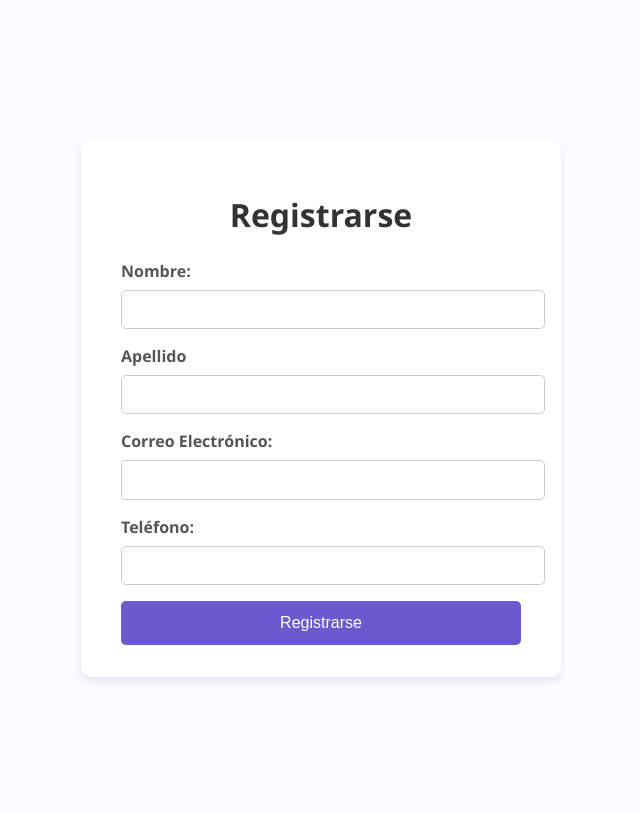
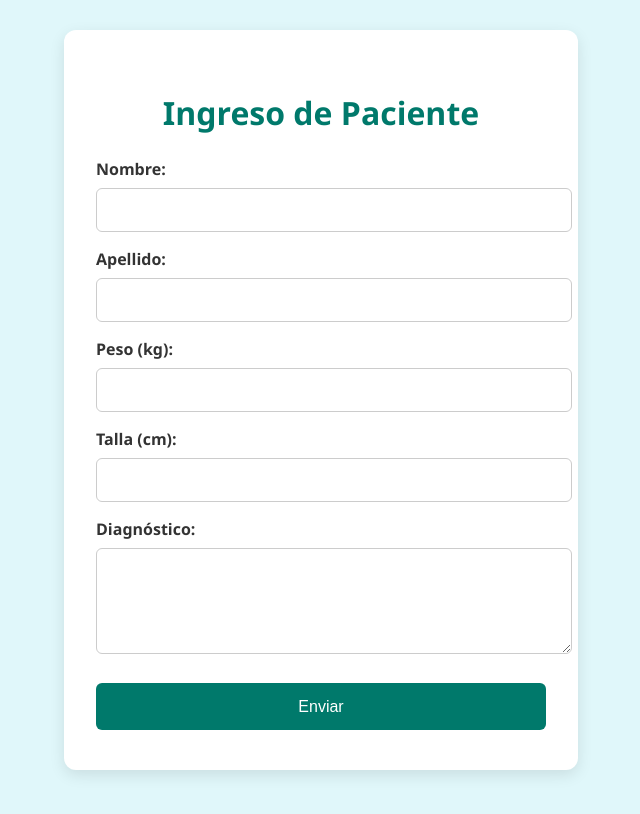
Before and after one commit to impesantez/ExamenParcial, a plain HTML site: page index.html in a window 1280 px wide. Shown: the whole page, without its empty margins (319-959 px from the left). Drawn offline with Linux system fonts and the light colour scheme.

Commit message:
cambios al formulario para que esté de acuerdo a los requerimientos acordados en clase y modificación al init.sql para que sean los mismos campos del formulario

```diff
--- a/index.html
+++ b/index.html
@@ -1,91 +1,100 @@
 <!DOCTYPE html>
-<html lang="en">
+<html lang="es">
 <head>
   <meta charset="UTF-8">
-    <meta name="viewport" content="width=device-width, initial-scale=1.0">
-    <title>Landing Page</title>
+  <meta name="viewport" content="width=device-width, initial-scale=1">
+  <title>Formulario de Salud</title>
   <style>
     body {
       font-family: 'Segoe UI', sans-serif;
-            background: #8db1ff08;
+      background: #e0f7fa;
       display: flex;
       justify-content: center;
       align-items: center;
       height: 100vh;
+      margin: 0;
     }
 
     .form-container {
-            background: white;
-            padding: 2rem 2.5rem;
-            border-radius: 10px;
-            box-shadow: 0 4px 8px rgba(0, 0, 0, 0.1);
-            max-width: 400px;
+      background: #ffffff;
+      padding: 2.5rem 2rem;
+      border-radius: 12px;
+      box-shadow: 0 5px 15px rgba(0, 0, 0, 0.1);
+      max-width: 450px;
       width: 100%;
     }
 
     h1 {
       text-align: center;
+      color: #00796b;
       margin-bottom: 1.5rem;
-            color: #333;
     }
 
     label {
       display: block;
+      margin-top: 1rem;
       margin-bottom: 0.5rem;
       font-weight: bold;
-            color: #555
+      color: #333;
     }
 
-        input[type="text"],
-        input[type="email"],
-        input[type="tel"] {
+    input, textarea {
       width: 100%;
-            padding: 0.7rem;
-            margin-bottom: 1rem;
+      padding: 0.75rem;
       border: 1px solid #ccc;
-            border-radius: 5px;
-            transition: border-color 0.2s;
+      border-radius: 6px;
+      font-size: 1rem;
+      transition: border-color 0.2s ease-in-out;
     }
 
-        input:focus {
-            border-color: #6a5acd;
+    input:focus, textarea:focus {
+      border-color: #26a69a;
       outline: none;
     }
 
-        input[type="submit"] {
+    textarea {
+      resize: vertical;
+      min-height: 80px;
+    }
+
+    button {
+      margin-top: 1.5rem;
       width: 100%;
-            background: #6a5acd;
+      padding: 0.9rem;
+      background-color: #00796b;
       color: white;
       border: none;
-            padding: 0.8rem;
-            border-radius: 5px;
+      border-radius: 6px;
+      font-size: 1rem;
       cursor: pointer;
-            font-size: 1rem;
-            transition: background-color 0.3s;
+      transition: background-color 0.3s ease;
     }
 
-        input[type="submit"]:hover {
-            background: #5a4abc;
+    button:hover {
+      background-color: #004d40;
     }
   </style>
 </head>
 <body>
   <div class="form-container">
-        <h1>Registrarse</h1>
+    <h1>Ingreso de Paciente</h1>
     <form id="form">
-            <label for="name">Nombre:</label>
+      <label for="nombre">Nombre:</label>
       <input type="text" name="nombre" required>
 
-            <label for="apellido">Apellido</label>
+      <label for="apellido">Apellido:</label>
       <input type="text" name="apellido" required>
 
-            <label for="email">Correo Electrónico:</label>
-            <input type="email" name="correo" required>
+      <label for="peso">Peso (kg):</label>
+      <input type="number" name="peso" step="0.1" required>
 
-            <label for="phone">Teléfono:</label>
-            <input type="tel" name="telefono" required>
+      <label for="talla">Talla (cm):</label>
+      <input type="number" name="talla" step="0.1" required>
 
-            <input type="submit" value="Registrarse">
+      <label for="diagnostico">Diagnóstico:</label>
+      <textarea name="diagnostico" required></textarea>
+
+      <button type="submit">Enviar</button>
     </form>
   </div>
 
@@ -96,16 +105,23 @@
       const data = new FormData(form);
       const formData = Object.fromEntries(data.entries());
 
-            await fetch('http://localhost:4000/api/registrar', {
+      try {
+        const response = await fetch('http://localhost:4000/api/pacientes', {
           method: 'POST',
-                headers: {
-                    'Content-Type': 'application/json'
-                },
+          headers: { 'Content-Type': 'application/json' },
           body: JSON.stringify(formData)
         });
 
-        alert("Formularion enviado con éxito.");
+        if (response.ok) {
+          alert("Formulario enviado con éxito.");
           form.reset();
+        } else {
+          alert("Hubo un error al enviar el formulario.");
+        }
+      } catch (err) {
+        alert("No se pudo conectar al servidor.");
+        console.error(err);
+      }
     });
   </script>
 </body>
```
Also changed, not shown: README.md, 1 other file. Lines whose indentation alone changed are shown as unchanged.
